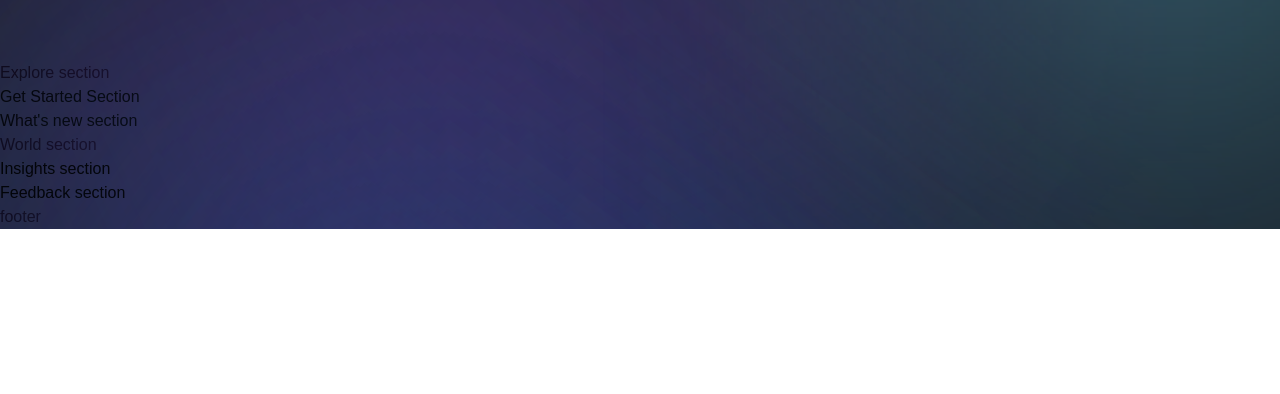
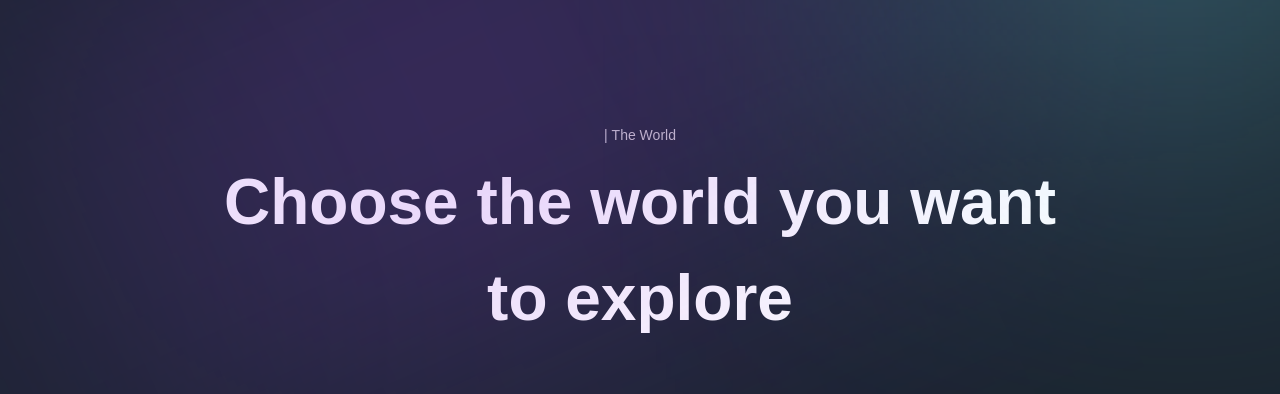
Before and after one commit to tjreese90/Metaverse-Madness, a Next.js app: page / in a window 1280 px wide. Shown: the part 1560-1954 px from the top of the page. Before the commit the page ends 1789 px from the top, so only its background shows below. Built offline with nearby package versions, Linux system fonts and the light colour scheme; grey boxes are pictures that could not be loaded; a web font is replaced by a local one.

Commit message:
finishing explore section

```diff
--- a/components/CustomTexts.jsx
+++ b/components/CustomTexts.jsx
@@ -20,5 +20,12 @@ export const TypingText = ({ title, textStyles }) => (
 );
 
 export const TitleText = ({ title, textStyles }) => (
-    <h2>Title Text</h2>
+    <motion.h2
+        variants={textVariant2}
+        initial='hidden'
+        whileInView='show'
+        className={`mt-[8px] font-bold md:text-[64px] text-[40px] text-white ${textStyles}`}
+    >
+        {title}
+    </motion.h2>
 );
--- a/components/ExploreCard.jsx
+++ b/components/ExploreCard.jsx
@@ -1,9 +1,44 @@
 'use client';
 
-const ExploreCard = () => (
-  <div>
-    Explore Card
-  </div>
+import { useState } from 'react';
+import { motion } from 'framer-motion';
+import styles from '../styles';
+import { fadeIn } from '../utils/motion';
+import { TypingText, TitleText } from '../components';
+import { exploreWorlds } from '../constants'
+
+
+const ExploreCard = ({ id, imgUrl, title, index, active, handleClick }) => (
+    <motion.div
+        variants={fadeIn('right', 'spring', index * 0.5, 0.75)}
+        className={`relative ${active === id ? 'lg:flex-[3.5] flex-[10]' : 'lg:flex-[0.5] flex-[2]'}
+        flex items-center justify-center min-w-[170px] h-[700px] transition-[flex] duration-[0.7s] ease-out cursor-pointer`}
+        onClick={() => handleClick(id)}
+    >
+        <img
+            src={imgUrl}
+            alt={title}
+            className='absolute w-full h-full object-cover rounded-[24px]' />
+        {active !== id ? (
+            <h3 className='font-semibold sm:text-[26px] text-[18px] text-white absolute z-0 lg:bottom-20 lg:rotate-[-90deg] lg:origin-[0,0]'>
+                {title}
+            </h3>
+        ) : (
+            <div className='absolute bottom-0 p-8 justify-start w-full flex-col bg-[rgba(0,0,0,0.5)] rounded-[24px]'>
+                <div className={`${styles.flexCenter} w-[60px] rounded-[24px] glassmorphism mb-[16px] `}>
+                    <img src='/headset.svg' alt='headset' className='w-1/2 h-1/2 object-contain' />
+                </div>
+                <p
+                    className='font-normal text-[16px] leading-[20px] text-white uppercase'>
+                    Enter the Metaverse
+                </p>
+                <h2 className='mt-[24px] font-semibold sm:text-[32px] text-[24px] text-white'>
+                    {title}
+                </h2>
+            </div>
+        )}
+    </motion.div >
 );
 
+
 export default ExploreCard;
--- a/sections/Explore.jsx
+++ b/sections/Explore.jsx
@@ -1,9 +1,45 @@
 'use client';
 
-const Explore = () => (
-  <section>
-    Explore section
-  </section>
-);
+import { useState } from 'react';
+import { motion } from 'framer-motion';
+import styles from '../styles';
+import { staggerContainer } from '../utils/motion';
+import { TypingText, TitleText, ExploreCard } from '../components';
+import { exploreWorlds } from '../constants'
+
+
+const Explore = () => {
+    const [active, setActive] = useState('world - 2');
+
+    return (
+        <section className={`${styles.paddings}`} id='explore'>
+            <motion.div
+                variants={staggerContainer}
+                initial='hidden'
+                whileInView='show'
+                viewport={{ once: false, amount: 0.25 }}
+                className={`${styles.innerWidth} mx-auto flex flex-col`}
+            >
+                <TypingText title="| The World" textStyles='text-center' />
+                <TitleText title={<>Choose the world you want
+                    <br className='md:block hidden' />to explore</>}
+                    textStyles='text-center' />
+                <div className="mt-[50px] flex lg:flex-row flex-col min-h-[70vh] gap-5">
+                    {exploreWorlds.map((world, index) => (
+                        <ExploreCard
+                            key={world.id}
+                            {...world}
+                            index={index}
+                            active={active}
+                            handleClick={setActive}
+                        />
+                    ))}
+                </div>
+            </motion.div>
+        </section>
+    );
+
+};
+
 
 export default Explore;
```
